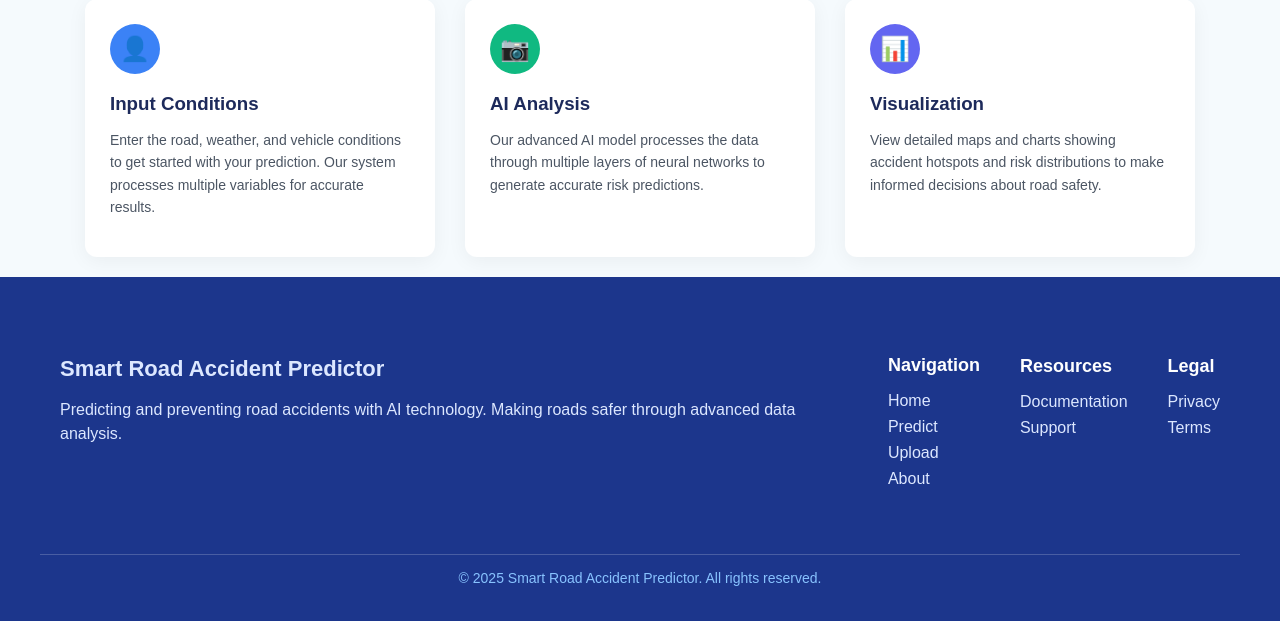
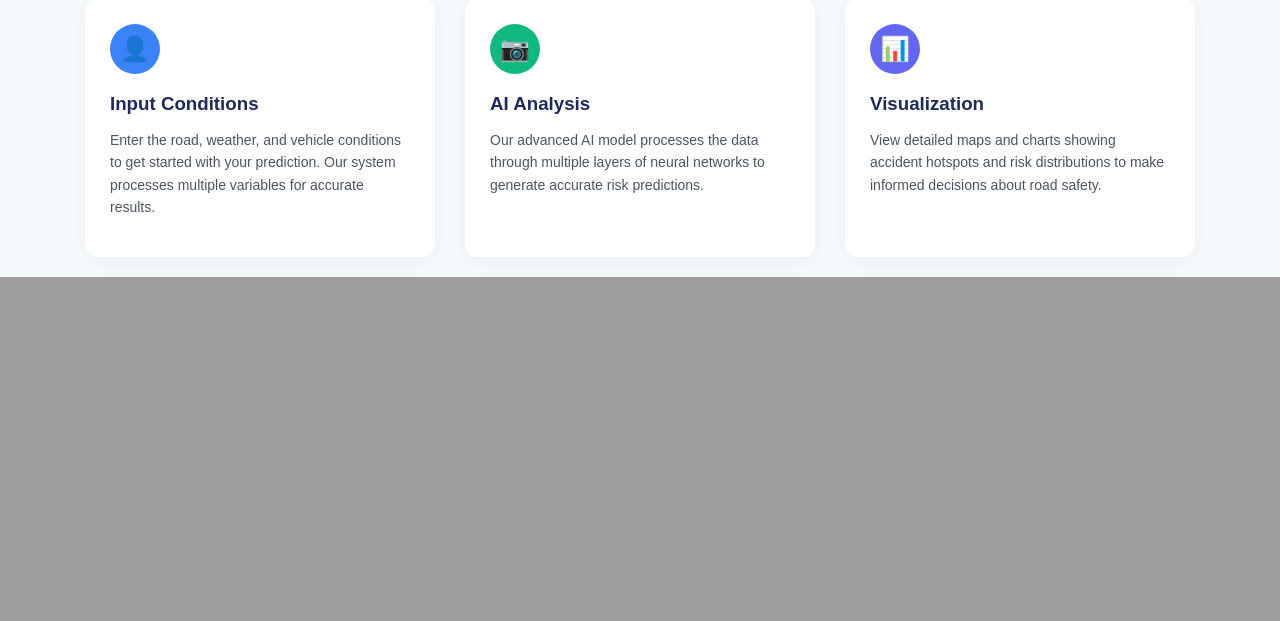
Before and after one commit to Dhivakar2005/Roadity, a Flask app: page / in a window 1280 px wide. Shown: the part 957-1578 px from the top of the page. After the commit the page ends 1234 px from the top, so only its background shows below. Run offline with Flask 3, Linux system fonts and the light colour scheme; parts of the project's set-up code (start-up, migrations or seed data) failed here and were passed over.

Commit message:
Successful

```diff
--- a/templates/index.html
+++ b/templates/index.html
@@ -1,11 +1,11 @@
 <!DOCTYPE html>
 <html lang="en">
 <head>
-    <meta charset="UTF-8">
-    <meta name="viewport" content="width=device-width, initial-scale=1.0">
-    <link rel="icon" href="static\img\favicon.png" type="image/png">
+  <meta charset="UTF-8" />
+  <meta name="viewport" content="width=device-width, initial-scale=1.0" />
+  <link rel="icon" href="/static/img/favicon.png" type="image/png" />
   <title>Rodity</title>
-    <link rel="stylesheet" href="/static/css/style.css">
+  <link rel="stylesheet" href="/static/css/style.css" />
 </head>
 <body>
   {% with messages = get_flashed_messages() %}
@@ -21,9 +21,10 @@
       </script>
     {% endif %}
   {% endwith %}
+
   <header>
     <nav class="navbar">
-            <img src="/static/img/logo.png" width="150px">
+      <img src="/static/img/logo.png" width="150px" alt="Logo" />
       <ul class="nav-links">
         <li><a href="/">Home</a></li>
         <li><a href="/predict">Predict</a></li>
@@ -37,22 +38,17 @@
       </ul>
     </nav>
   </header>
+
   <section class="second-set">
     <div class="overlay">
       <h1 class="head">Smart Road Accident Predictor</h1>
-            <p class="para">Using advanced AI to predict and prevent road accidents. Make informed decisions and improve road safety with data-driven insights.</p>
+      <p class="para">
+        Using advanced AI to predict and prevent road accidents. Make informed decisions and improve road safety with data-driven insights.
+      </p>
       <a href="/predict" class="btn">Start Predicting</a>
     </div>
   </section>
-    <!DOCTYPE html>
-<html lang="en">
-<head>
-  <meta charset="UTF-8">
-  <meta name="viewport" content="width=device-width, initial-scale=1.0">
-  <title>How It Works</title>
-  <link rel="stylesheet" href="styles.css">
-</head>
-<body>
+
   <section class="how-it-works">
     <h2>How It Works</h2>
     <div class="steps">
@@ -72,47 +68,4 @@
         <p>View detailed maps and charts showing accident hotspots and risk distributions to make informed decisions about road safety.</p>
       </div>
     </div>
-  </section>
-</body>
-</html>
-    <footer class="footer">
-        <div class="footer-container">
-          <div class="footer-section about">
-            <h2>Smart Road Accident Predictor</h2>
-            <p>
-              Predicting and preventing road accidents with AI technology.
-              Making roads safer through advanced data analysis.
-            </p>
-          </div>
-        <div class="ft">
-          <div class="footer-section" id="f3">
-            <h3>Navigation</h3>
-            <ul>
-              <li><a href="/index">Home</a></li>
-              <li><a href="/predict">Predict</a></li>
-              <li><a href="/upload">Upload</a></li>
-              <li><a href="/about">About</a></li>
-            </ul>
-          </div>
-          <div class="footer-section" id="f1">
-            <h3>Resources</h3>
-            <ul>
-              <li><a href="#">Documentation</a></li>
-              <li><a href="#">Support</a></li>
-            </ul>
-          </div>
-          <div class="footer-section" id="f2">
-            <h3>Legal</h3>
-            <ul>
-              <li><a href="#">Privacy</a></li>
-              <li><a href="#">Terms</a></li>
-            </ul>
-          </div>
-          </div>
-        </div>
-        <div class="footer-bottom">
-          &copy; 2025 Smart Road Accident Predictor. All rights reserved.
-        </div>
-      </footer>
-</body>
-</html>
+  </section
```
Also changed, not shown: users.db. Lines whose indentation alone changed are shown as unchanged.
